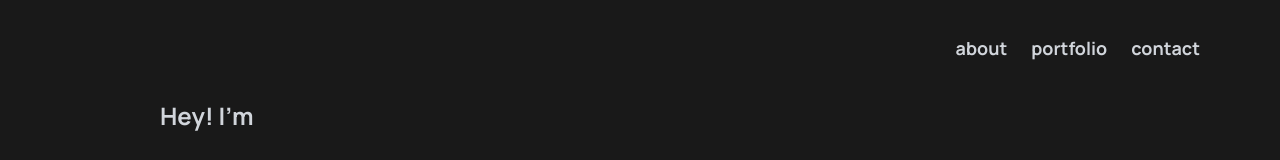
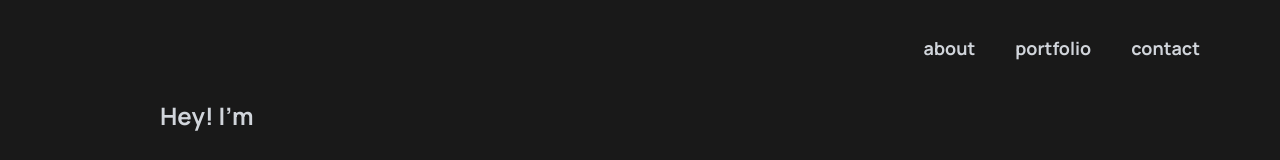
Before and after one commit to KevinWu098/website, a Next.js app: page / in a window 1280 px wide. Shown: the top 160 px of the page. Built offline with nearby package versions, Linux system fonts and the light colour scheme.

Commit message:
fix: correct aos config

```diff
--- a/src/app/layout.tsx
+++ b/src/app/layout.tsx
@@ -22,13 +22,13 @@ export default function RootLayout({
 }>) {
     return (
         <html lang="en">
-            <AOSInit />
             <body className={cn(inter.className, "text-gray-300")}>
+                <AOSInit />
                 <ThemeProvider
                     attribute="class"
                     defaultTheme="system"
                     enableSystem
-                    disableTransitionOnChange
+                    // disableTransitionOnChange
                 >
                     <Header />
                     {children}
--- a/src/components/Header.tsx
+++ b/src/components/Header.tsx
@@ -6,27 +6,24 @@ const Header = () => {
             <nav className="wrapper absolute top-0 flex-between inset-x-0 z-30 h-24 bg-transparent">
                 <div />
 
-                <ul className="flex gap-x-6 font-bold text-lg">
+                <ul className="flex space-x-10 font-bold text-lg">
                     <li
                         data-aos="fade-down"
                         data-aos-duration="1000"
-                        data-aos-delay="300"
                         data-aos-once="true"
                     >
                         about
                     </li>
                     <li
                         data-aos="fade-down"
-                        data-aos-duration="1100"
-                        data-aos-delay="300"
+                        data-aos-duration="1200"
                         data-aos-once="true"
                     >
                         portfolio
                     </li>
                     <li
                         data-aos="fade-down"
-                        data-aos-duration="1200"
-                        data-aos-delay="300"
+                        data-aos-duration="1400"
                         data-aos-once="true"
                     >
                         contact
--- a/src/components/aos.tsx
+++ b/src/components/aos.tsx
@@ -13,5 +13,5 @@ export const AOSInit = () => {
         });
     }, []);
 
-    return null;
+    return <></>;
 };
```
